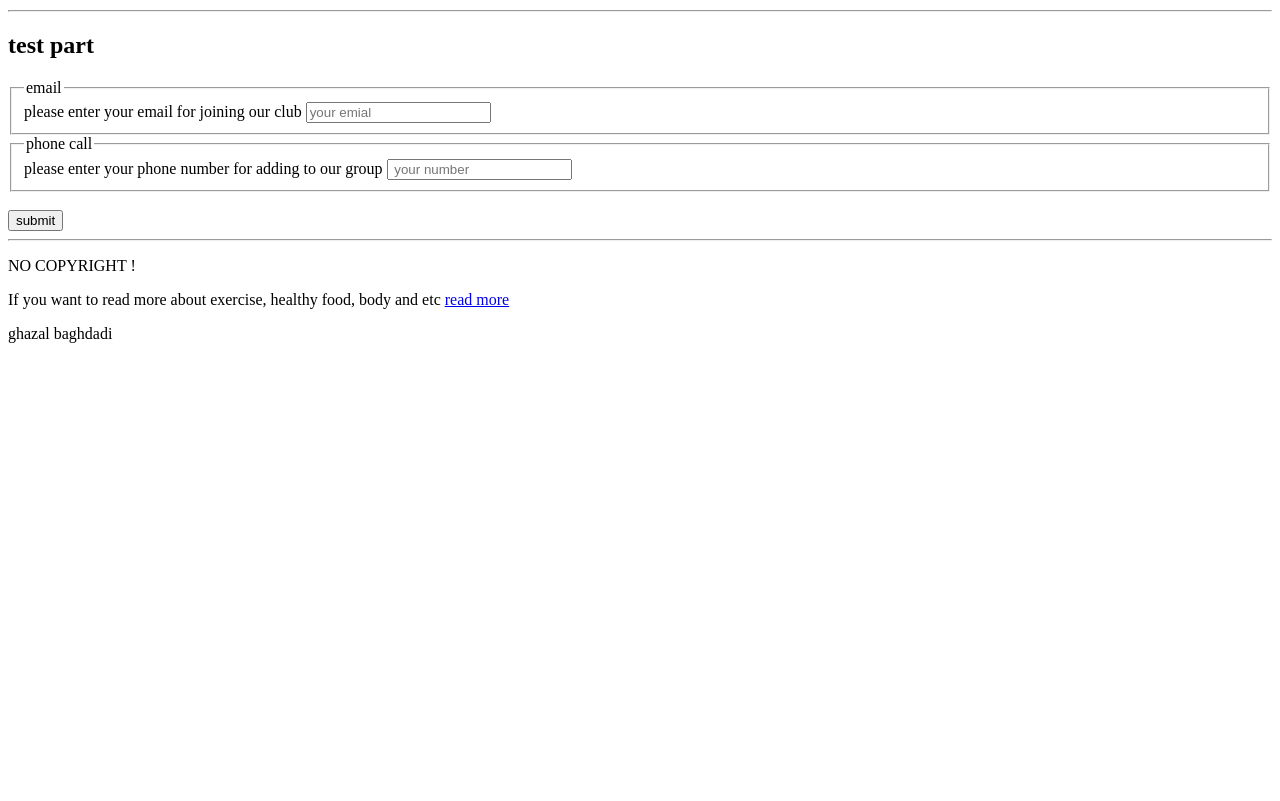
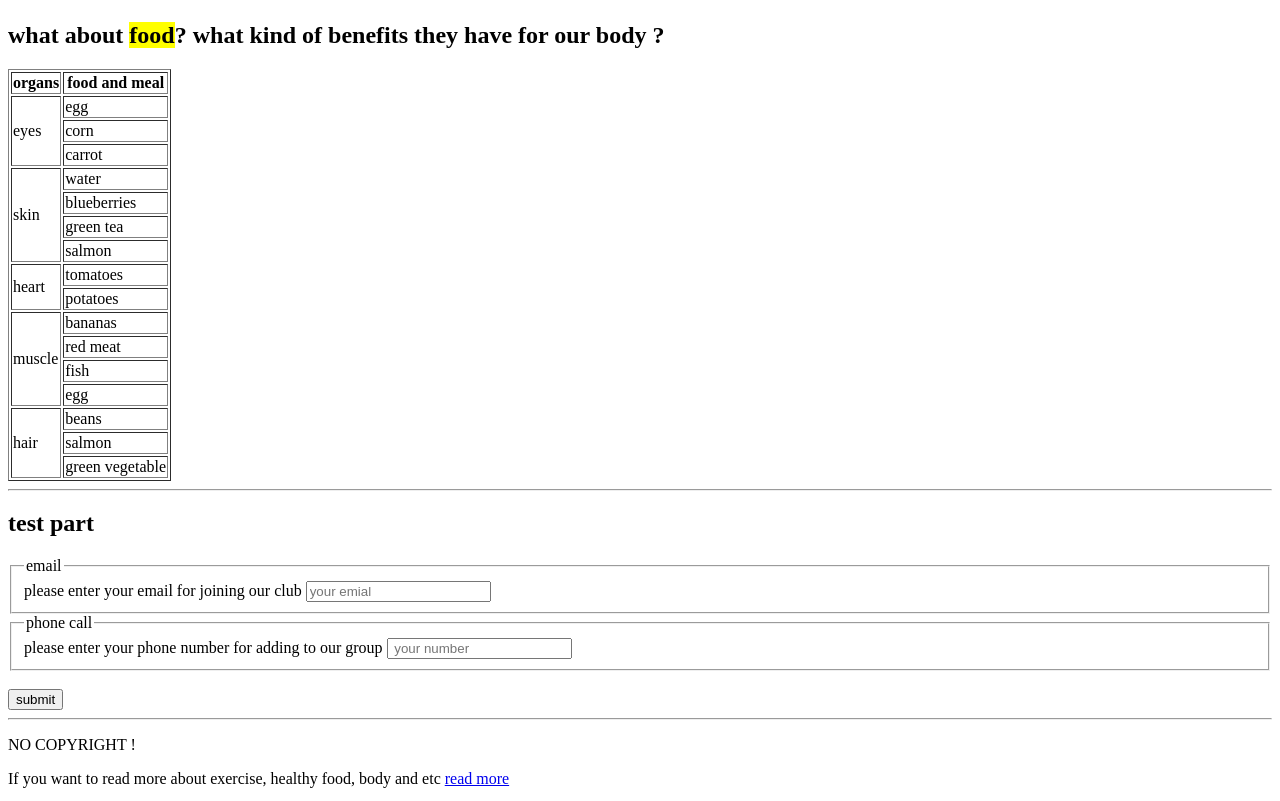
Before and after one commit to Morteza-Ebrahimii/Teamwork_mgms, a plain HTML site: page ghazal.html in a window 1280 px wide. Shown: the part 3098-3899 px from the top of the page. Before the commit the page ends 3457 px from the top, so only its background shows below. Drawn offline with Linux system fonts and the light colour scheme.

Commit message:
add a table

```diff
--- a/ghazal.html
+++ b/ghazal.html
@@ -65,11 +65,77 @@ Physical activity can help you think, learn, problem-solve, and enjoy an emotion
     <summary>work out ?</summary>
     it has the same meaning as exercise!
 </details><br>
+
 <p>Regular physical activity is one of the most important things you can do for your health.<br>
      Being physically active can improve your brain health, help manage weight, reduce the risk of disease, strengthen bones and muscles, and improve your ability to do everyday<br>
      activities.</p>
 <img src="https://images.ctfassets.net/zkw0qlnf0vqv/psycom_page_fid38168_asset_28147/a63050100ae2f62f7bd97f7da5d21dd8/jogging-psycom-V2" alt="man and woman do jogging" width="850">
 
+<h2>what about <mark>food</mark>? what kind of benefits they have for our body ?</h2>
+<table border="1">
+    <thead>
+    <tr>
+        <th>organs</th>
+        <th>food and meal</th>
+    </tr>
+    </thead>
+
+    <tbody>
+    <tr>
+        <td rowspan="3">eyes</td>
+        <td>egg</td>
+    <tr>
+        <td>corn</td>
+    </tr>
+    <tr>
+        <td>carrot</td>
+    </tr>
+    <tr>
+        <td rowspan="4">skin</td>
+        <td>water</td>
+    </tr>
+    <tr>
+        <td>blueberries</td>
+    </tr>
+    <tr>
+        <td>green tea</td>
+    </tr>
+    <tr>
+        <td>salmon</td>
+    </tr>
+    <tr>
+        <td rowspan="2">heart</td>
+        <td>tomatoes</td>
+    </tr>
+    <tr>
+        <td>potatoes</td>
+    </tr>
+    <tr>
+        <td rowspan="4">muscle</td>
+        <td>bananas</td>
+    </tr>
+    <tr>
+        <td>red meat</td>
+    </tr>
+    <tr>
+        <td>fish</td>
+    </tr>
+    <tr>
+        <td>egg</td>
+    </tr>
+    <tr>
+        <td rowspan="3">hair</td>
+        <td>beans</td>
+    </tr>
+    <tr>
+        <td>salmon</td>
+    </tr>
+    <tr>
+        <td>green vegetable</td>
+    </tr>
+    </tbody>
+
+</table>
 </main>
 
 <hr>
```
